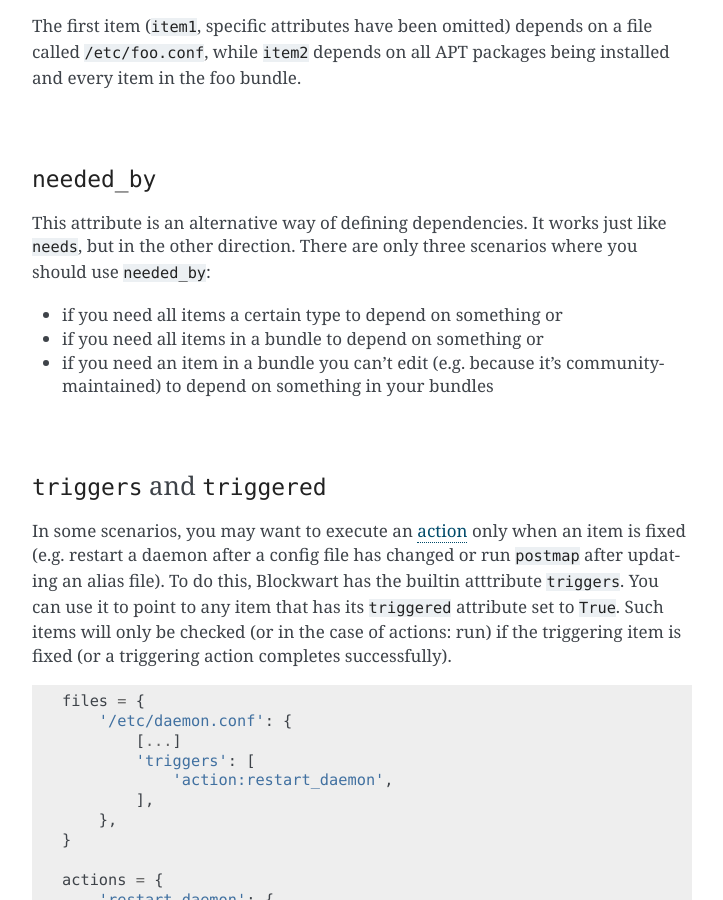
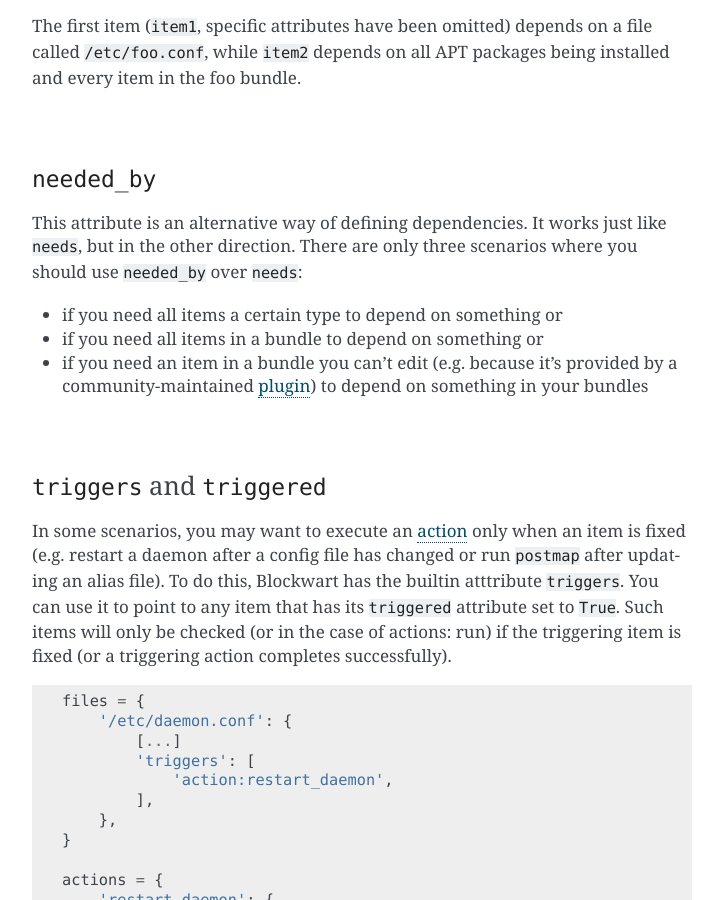
Before and after one commit to bundlewrap/bundlewrap, a Sphinx documentation site: the page built from doc/bundles.rst, in a window 1280 px wide and 900 px high, scrolled down 2343 px. Shown: the whole window, without its empty margins (388-1111 px from the left). Built offline with Sphinx 7.4.7, drawn with Linux system fonts in a browser that asks for light colours.

Commit message:
minor improvements to documentation

```diff
--- a/doc/bundles.rst
+++ b/doc/bundles.rst
@@ -125,11 +127,11 @@ The first item (``item1``, specific attributes have been omitted) depends on a f
 ``needed_by``
 #############
 
-This attribute is an alternative way of defining dependencies. It works just like ``needs``, but in the other direction. There are only three scenarios where you should use ``needed_by``:
+This attribute is an alternative way of defining dependencies. It works just like ``needs``, but in the other direction. There are only three scenarios where you should use ``needed_by`` over ``needs``:
 
 * if you need all items a certain type to depend on something or
 * if you need all items in a bundle to depend on something or
-* if you need an item in a bundle you can't edit (e.g. because it's community-maintained) to depend on something in your bundles
+* if you need an item in a bundle you can't edit (e.g. because it's provided by a community-maintained :doc:`plugin <plugins>`) to depend on something in your bundles
 
 |
 
--- a/doc/glossary.rst
+++ b/doc/glossary.rst
@@ -23,6 +23,8 @@ Glossary
 	item
 		A single piece of configuration on a node, e.g. a file or an installed package.
 
+		You might be interested in :ref:`this overview of item types <item_types>`.
+
 	lib
 		:doc:`Libs <libs>` are a way to store Python modules in your repository and make them accessible to your bundles and templates.
 
```
Also changed, not shown: other parts of doc/bundles.rst (+2 -0 lines), 1 other file.
